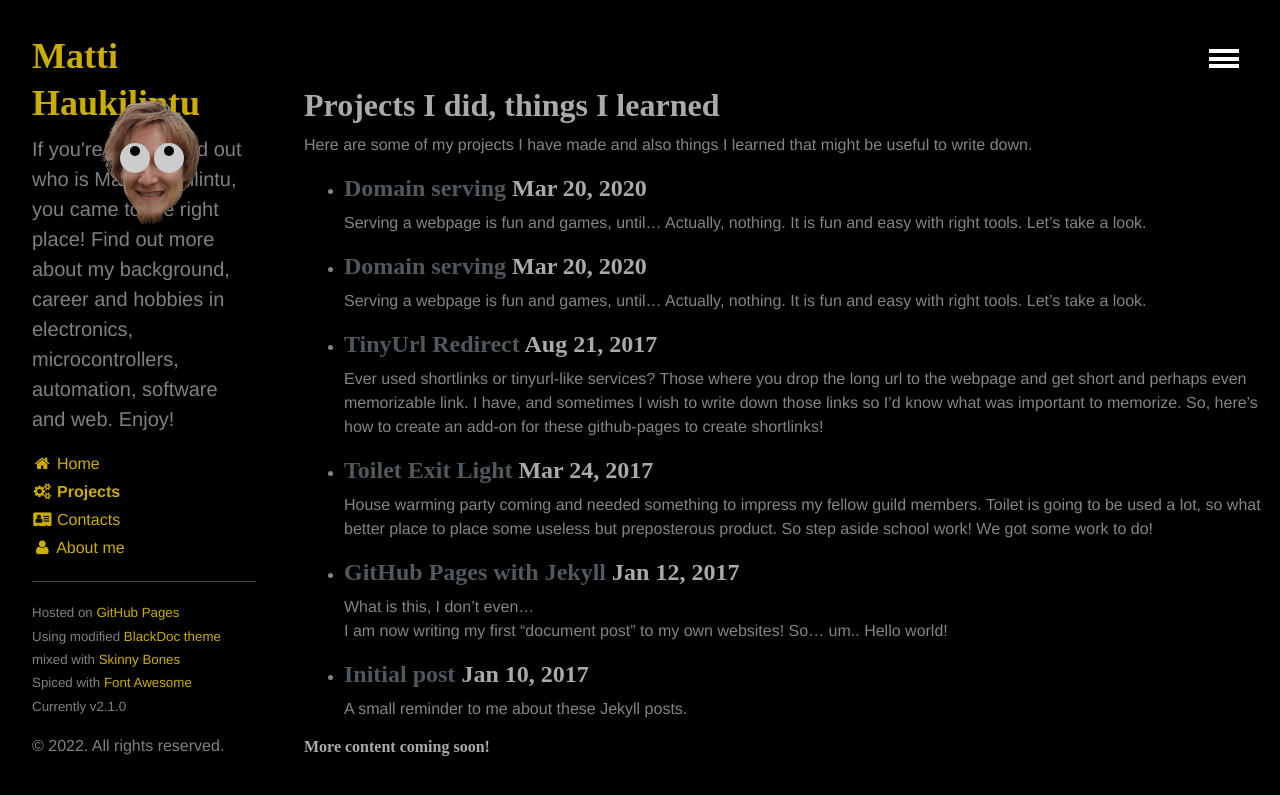
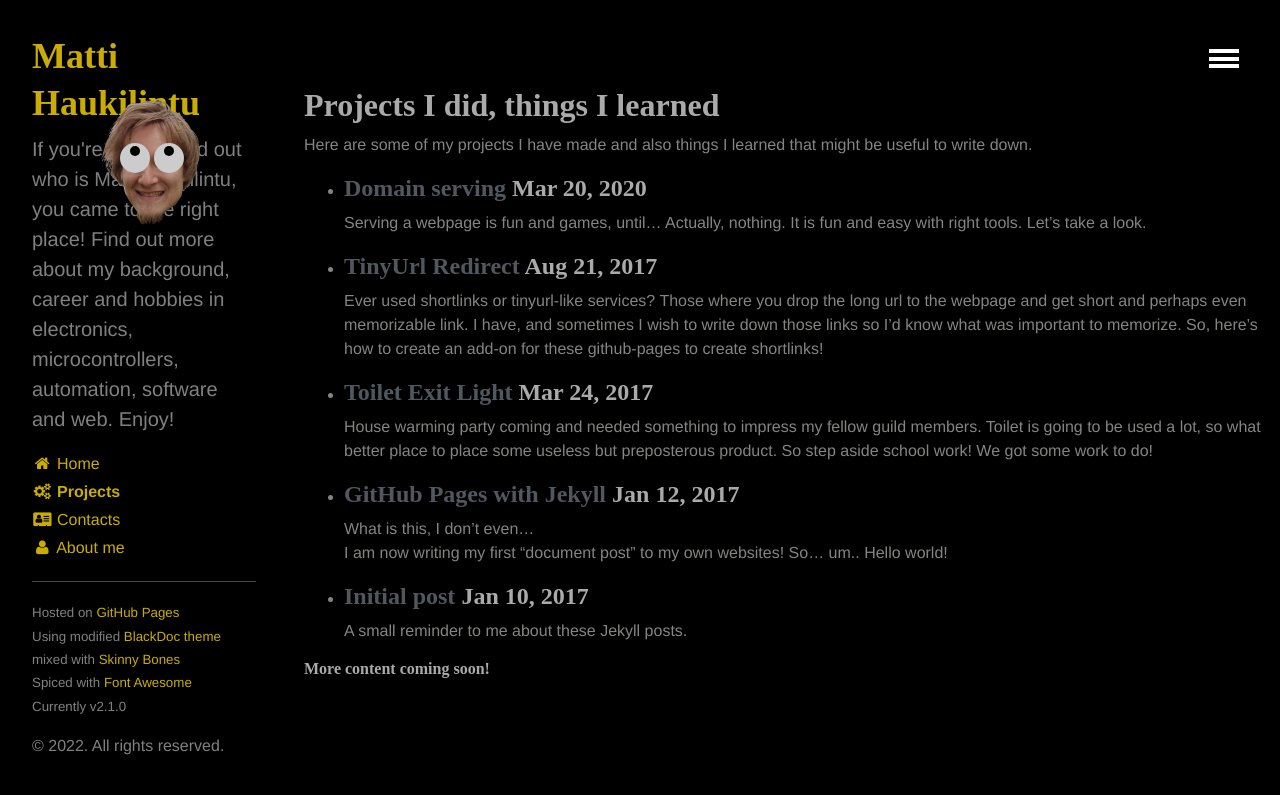
Before and after one commit to Amatson/Amatson.github.io, a Jekyll site: the page built from projects/index.html, in a window 1280 px wide. Shown: the top 795 px of the page. Built offline with Jekyll 4.4.1, drawn with Linux system fonts in a browser that asks for light colours; some of the changed lines change nothing that is shown.

Commit message:
Forgot to save...

```diff
--- a/_posts/2021-03-20-raspberry-bluetooth-player.markdown
+++ b/_posts/2021-03-20-raspberry-bluetooth-player.markdown
@@ -1,51 +1,24 @@
 ---
 layout: post
-title:  "Domain serving"
-date:   2020-03-20 15:00:00 +0200
-categories: web
+title:  "Raspberry Bluetooth player"
+date:   2021-03-20 15:00:00 +0200
+categories: RaspberryPi
 excerpt_separator: <!--more-->
-#published: false
+published: false
 ---
 
-Serving a webpage is fun and games, until... Actually, nothing. It is fun and easy with right tools. Let's take a look.
+
 <!--more-->
 
-I started this project a year ago by creating an anniversary surprise for my fiancée. Julmat.fi saw its daylight 22. of February 2020 after couple of weeks of work. That's like two to three evenings of hard work.
+Work In Progress
 
-## Content management and Github pages
+https://www.hifiberry.com/shop/boards/hifiberry-amp2/
 
-What would a page be without content.
-
-## Domain name and Ficora
-
-*"What do you think? All I need is a title."*
-
-Now we need the name, and we get it by acquiring a domain name from the service provider. Several instances sell these services, but you can also become one by yourself if you want to have a fi-domain. Ficora (ex domain services from the Finnish transport and communications agency) offers a possibility to become a domain service provider aka registrar. This doesn't require much, in the past you could just acquire a domain name with couple of clicks, now you just have to assure that you know what you are doing thus taking the responsibility of the domain name distributing.
-
-Start by reading the instructions for becoming a registrar from [Traficoms site](https://www.traficom.fi/en/communications/fi-domains/domain-name-registrars).
-If this sounds too hard, or let's say you don't dare to accept the terms and conditions without fully understanding what you're doing, you can find other service providers that work as the middle man and take some fee when doing the stuff you could do by yourself. Some of these are for example (Domainhotelli)[https://www.domainhotelli.fi/] or (Louhi)[https://www.louhi.fi/] that distribute fi-domains.
-
-Domain registering costs 9€ annually. After becoming a registrar, you need to pay in advance minumum one year fee of a domain name. Login to (Traficom login.domain.fi)[https://login.domain.fi/]. Start by putting some balance on the prepaid account and afer that, you are good to go...
-
-But wait. First you need a DNS provider so that people can't redirect from your domain to their sites. This should be done before registering the domain name.
-
-## DNS thingie and Netlify
-
-When using distributed service providers for domain serving, in this case the fi-domain registering, you need also a DNS-service provider. Registering a domain name is one thing, in Ficora they don't have the possibility to redirect from the domain name to your site. This is what DNS-service providers do. There are several free service providers like (dy.fi)[https://www.dy.fi/], but for the future possibilities, we use Netlify here. Register to (Netlify)[https://www.netlify.com/] and
+https://www.raspberrypi.org/forums/viewtopic.php?t=235519
 
 
-## Domain name - part II
-
-Now that you have DNS provider handling the redirect part, you need to give this information to domain name manager. Back to Ficora then.
-Start by filling in the DNS information. Create new DNS-group that will make it easier to fill the rest of the information in the future. Give some describing name to the DNS-group and fill in the DNS-server addresses you got from the Netlify.
-Now you can register the fancy domain name with fi-ending you have always wanted. Add the DNS-group for the domain name and perform a technical check. Netlify is quite fast with its updates so it should work right of the bat. Don't panic if it doesn't, sometimes DNS updates take up to a day to finish.
-
-Annnnnd DONE! You have a domain! Congratulations!
+https://www.hifiberry.com/docs/software/configuring-linux-3-18-x/
 
 
-## Autopublishing and Zapier
-
-Using Zapier for autopublishing daily
-
-
+https://askubuntu.com/questions/475987/a2dp-on-pulseaudio-terrible-choppy-skipping-audio
 #### *Displayed!*
```
